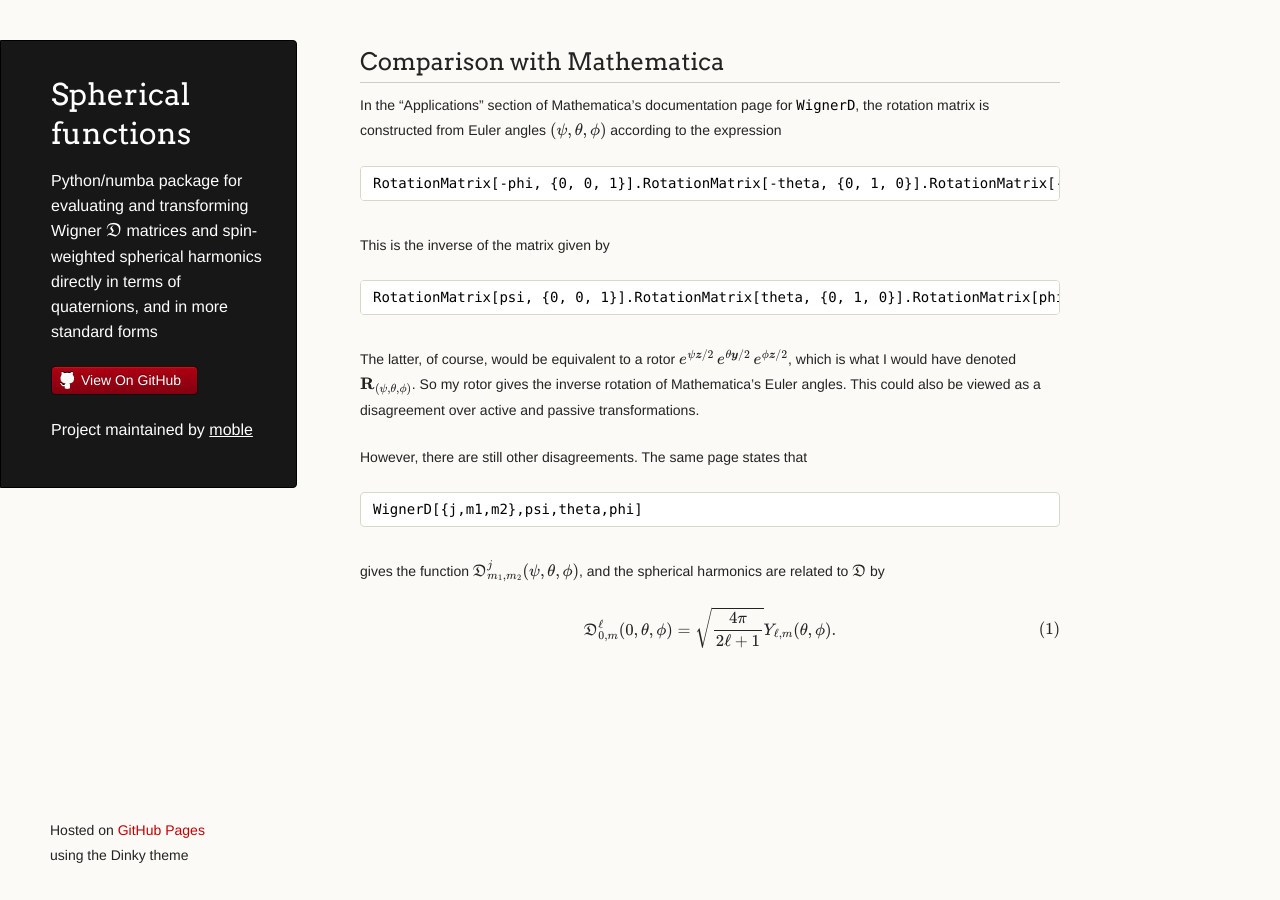
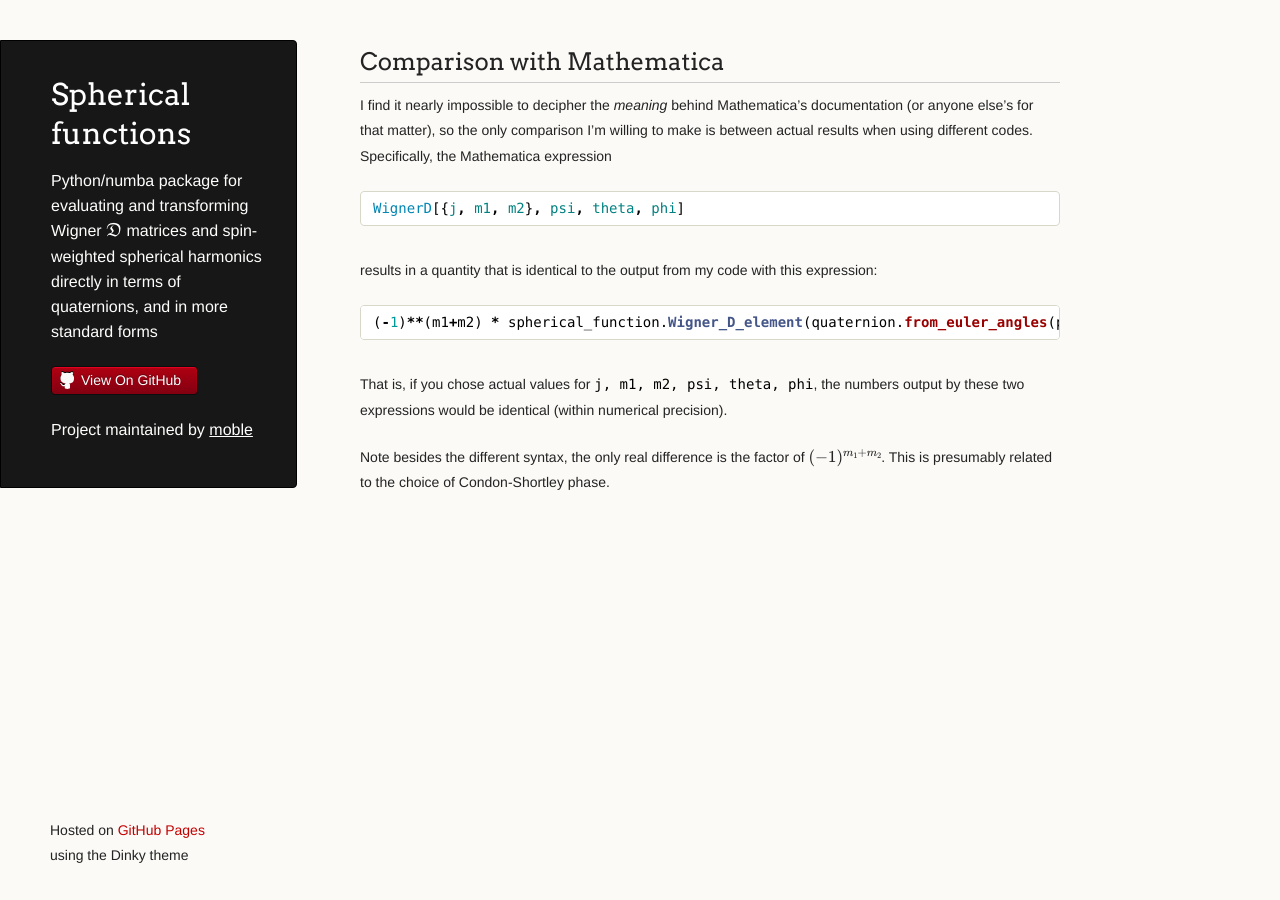
Before and after one commit to moble/spherical_functions, a Jekyll site: the page built from ComparingMathematica.md, in a window 1280 px wide. Built offline with Jekyll 4.4.1, drawn with Linux system fonts in a browser that asks for light colours; our own code applies the rules of GitHub Pages for plain Markdown files; formulas are drawn with MathJax 3.

Commit message:
Clarify the comparison with Mathematica

````diff
--- a/ComparingMathematica.md
+++ b/ComparingMathematica.md
@@ -1,37 +1,21 @@
 ## Comparison with Mathematica
 
-In the "Applications" section of Mathematica's documentation page for
-`WignerD`, the rotation matrix is constructed from Euler angles
-$(\psi,\theta,\phi)$ according to the expression
+I find it nearly impossible to decipher the *meaning* behind Mathematica's documentation (or anyone
+else's for that matter), so the only comparison I'm willing to make is between actual results when
+using different codes.  Specifically, the Mathematica expression
 
-```
-RotationMatrix[-phi, {0, 0, 1}].RotationMatrix[-theta, {0, 1, 0}].RotationMatrix[-psi, {0, 0, 1}]
+```mathematica
+WignerD[{j, m1, m2}, psi, theta, phi]
 ```
 
-This is the inverse of the matrix given by
+results in a quantity that is identical to the output from my code with this expression:
 
-```
-RotationMatrix[psi, {0, 0, 1}].RotationMatrix[theta, {0, 1, 0}].RotationMatrix[phi, {0, 0, 1}]
+```python
+(-1)**(m1+m2) * spherical_function.Wigner_D_element(quaternion.from_euler_angles(psi, theta, phi), j, m1, m2)
 ```
 
-The latter, of course, would be equivalent to a rotor
-$e^{\psi\basis{z}/2}\, e^{\theta\basis{y}/2}\, e^{\phi\basis{z}/2}$,
-which is what I would have denoted $\rotor{R}_{(\psi, \theta,
-\phi)}$.  So my rotor gives the inverse rotation of Mathematica's
-Euler angles.  This could also be viewed as a disagreement over active
-and passive transformations.
+That is, if you chose actual values for `j, m1, m2, psi, theta, phi`, the numbers output by these
+two expressions would be identical (within numerical precision).
 
-However, there are still other disagreements.  The same page states
-that
-
-```
-WignerD[{j,m1,m2},psi,theta,phi]
-```
-
-gives the function $\mathfrak{D}^j\_{m\_1,m\_2}(\psi,\theta,\phi)$, and
-the spherical harmonics are related to $\mathfrak{D}$ by
-
-\begin{equation}
-  \mathfrak{D}^\ell\_{0,m}(0, \theta, \phi) =
-  \sqrt{\frac{4\pi}{2\ell+1}} Y\_{\ell,m} (\theta, \phi).
-\end{equation}
+Note besides the different syntax, the only real difference is the factor of $(-1)^{m_1+m_2}$.  This
+is presumably related to the choice of Condon-Shortley phase.
````
